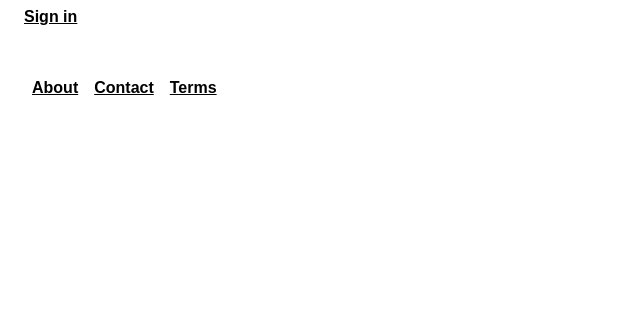
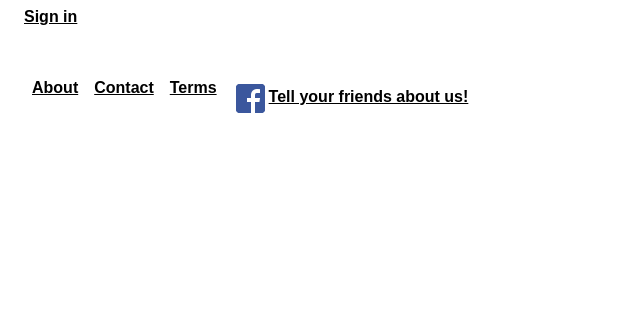
Before and after one commit to praekeltfoundation/oneplus, a Django app: template oneplus/templates/core/main.html in a window 1280 px wide. Shown: the top 324 px of the page, without its empty margins (0-640 px from the left). Run offline with Django 3.2, Linux system fonts and the light colour scheme; the template is opened without the code that fills it, so the values that code supplies are empty; parts of the project's set-up code (start-up, migrations or seed data) failed here and were passed over.

Commit message:
Add Facebook share link to footer.

```diff
--- a/oneplus/templates/core/main.html
+++ b/oneplus/templates/core/main.html
@@ -52,7 +52,10 @@
         {% if user.name %}
             <a class="link-side-by" href="/signout">Log out</a>
         {% endif %}
-
+        <a class="link-side-by vert-center" id="fb-share"
+           href="https://www.facebook.com/dialog/share?app_id=1400713283294375&display=popup&href=http%3A%2F%2Fdig-it.me&redirect_uri=http%3A%2F%2Fdig-it.me">
+            <li class="icon fb-logo vert-center" style="margin:-6px"></li>Tell your friends about us!
+        </a>
     </footer>
 </body>
 </html>
```
